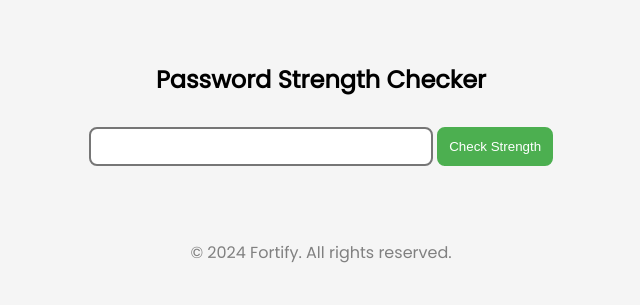
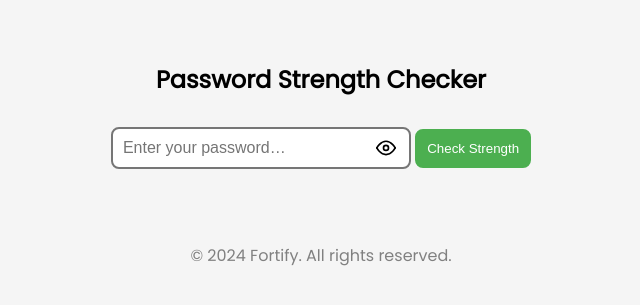
Before and after one commit to xaviermontane/fortify, a Flask app: page / in a window 1280 px wide. Shown: the part 81-386 px from the top of the page, without its empty margins (319-959 px from the left). Run offline with Flask 3, Linux system fonts and the light colour scheme.

Commit message:
feat(fortify): added toggle button to show/hide password

```diff
--- a/static/css/styles.css
+++ b/static/css/styles.css
@@ -62,8 +62,32 @@ form {
     margin-bottom: 20px;
 }
 
+.input-container {
+    position: relative;
+    display: inline-block;
+    width: 300px;
+}
+
 input {
     width: 40vh;
+}
+
+input#password {
+    width: 100%;
+    padding: 10px;
+    padding-right: 40px;
+    box-sizing: border-box;
+    font-size: 1rem;
+}
+
+#toggle-view {
+    position: absolute;
+    top: 50%;
+    right: 5px;
+    transform: translateY(-70%);
+    background: none;
+    border: none;
+    outline: none;
 }
 
 input, button {
--- a/static/js/main.js
+++ b/static/js/main.js
@@ -1,5 +1,6 @@
 document.addEventListener("DOMContentLoaded", () => {
     const passwordInput = document.getElementById("password");
+    const cloakButton = document.getElementById("toggle-view");
     const checkStrengthButton = document.getElementById("check-strength");
     const strengthDetails = document.getElementById('strength-details');
 
@@ -86,4 +87,14 @@ document.addEventListener("DOMContentLoaded", () => {
         <p><strong>Cracking Time:</strong> ${evaluation.crackingTime}</p>
         `;
     });
+
+    cloakButton.addEventListener("click", () => {
+        if (passwordInput.type === "password") {
+            passwordInput.type = "text";
+            document.getElementById("toggle-image").src = "/static/images/password_hide.svg";
+        } else {
+            passwordInput.type = "password";
+            document.getElementById("toggle-image").src = "/static/images/password_show.svg";
+        }
+    });
 });
--- a/templates/fortify.html
+++ b/templates/fortify.html
@@ -6,11 +6,14 @@
 <div class="form-container">
     <h2>{{ title }}</h2>
     <form method="POST">
-        <input type="password" name="password" id="password" required>
+        <div class="input-container">
+            <input type="password" name="password" id="password" placeholder="Enter your password…" required>
+            <button type="button" id="toggle-view"><img src="/static/images/password_show.svg" width=20px height=20px id="toggle-image"></img></button>
+        </div>
         <button type="button" id="check-strength">Check Strength</button>
     </form>
 </div>
-</div><div id="strength-details"></div></div>
+<div id="strength-details"></div>
 {% endblock %}
 
 {% block scripts %}
```
Also changed, not shown: static/images/password_hide.svg (added), static/images/password_show.svg (added).
